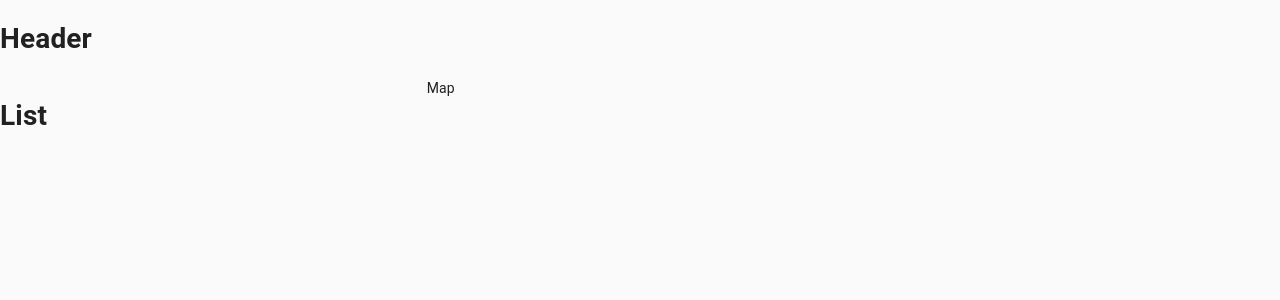
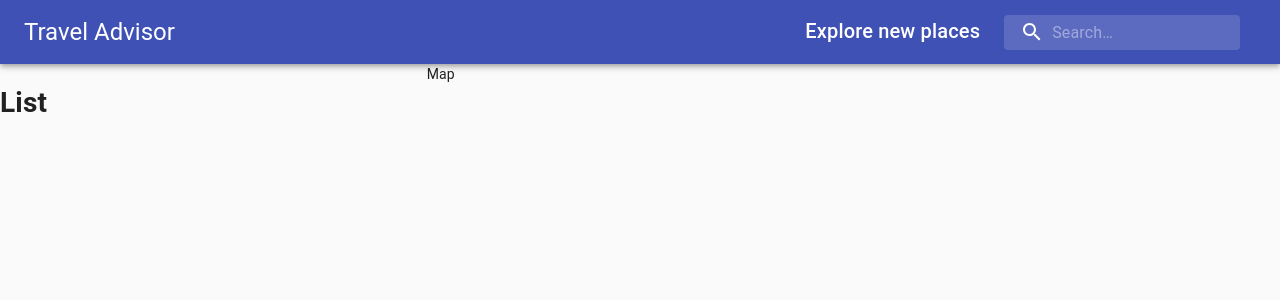
Before and after one commit to MrAdamUs/travel-advisor-project, a React (Create React App) app: page / in a window 1280 px wide. Shown: the top 300 px of the page. Built offline with nearby package versions, Linux system fonts and the light colour scheme.

Commit message:
create styles for header

```diff
--- a/src/components/Header/Header.js
+++ b/src/components/Header/Header.js
@@ -1,7 +1,38 @@
 import React from 'react';
+import { Autocomplete } from '@react-google-maps/api';
+import { AppBar, Toolbar, Typography, InputBase, Box } from '@material-ui/core';
+import SearchIcon from '@material-ui/icons/Search';
 
-const Header = () => {
-  return <h1>Header</h1>;
+import useStyles from './styles.js';
+
+const Header = ({ onPlaceChanged, onLoad }) => {
+  const classes = useStyles();
+
+  return (
+    <AppBar position='static'>
+      <Toolbar className={classes.toolbar}>
+        <Typography variant='h5' className={classes.title}>
+          Travel Advisor
+        </Typography>
+        <Box display='flex'>
+          <Typography variant='h6' className={classes.title}>
+            Explore new places
+          </Typography>
+          {/* <Autocomplete onLoad={onLoad} onPlaceChanged={onPlaceChanged}> */}
+          <div className={classes.search}>
+            <div className={classes.searchIcon}>
+              <SearchIcon />
+            </div>
+            <InputBase
+              placeholder='Search…'
+              classes={{ root: classes.inputRoot, input: classes.inputInput }}
+            />
+          </div>
+          {/* </Autocomplete> */}
+        </Box>
+      </Toolbar>
+    </AppBar>
+  );
 };
 
 export default Header;
--- a/src/components/Header/styles.js
+++ b/src/components/Header/styles.js
@@ -0,0 +1,46 @@
+import { alpha, makeStyles } from '@material-ui/core/styles';
+
+export default makeStyles((theme) => ({
+  title: {
+    display: 'none',
+    [theme.breakpoints.up('sm')]: {
+      display: 'block',
+    },
+  },
+  search: {
+    position: 'relative',
+    borderRadius: theme.shape.borderRadius,
+    backgroundColor: alpha(theme.palette.common.white, 0.15),
+    '&:hover': { backgroundColor: alpha(theme.palette.common.white, 0.25) },
+    marginRight: theme.spacing(2),
+    marginLeft: 0,
+    width: '100%',
+    [theme.breakpoints.up('sm')]: {
+      marginLeft: theme.spacing(3),
+      width: 'auto',
+    },
+  },
+  searchIcon: {
+    padding: theme.spacing(0, 2),
+    height: '100%',
+    position: 'absolute',
+    pointerEvents: 'none',
+    display: 'flex',
+    alignItems: 'center',
+    justifyContent: 'center',
+  },
+  inputRoot: {
+    color: 'inherit',
+  },
+  inputInput: {
+    padding: theme.spacing(1, 1, 1, 0),
+    paddingLeft: `calc(1em + ${theme.spacing(4)}px)`,
+    transition: theme.transitions.create('width'),
+    width: '100%',
+    [theme.breakpoints.up('md')]: { width: '20ch' },
+  },
+  toolbar: {
+    display: 'flex',
+    justifyContent: 'space-between',
+  },
+}));
```
Also changed, not shown: src/components/List/styles.js (+28 -0 lines), src/components/Map/styles.js (+24 -0 lines), src/components/PlaceDetails/styles.js (+18 -0 lines).
